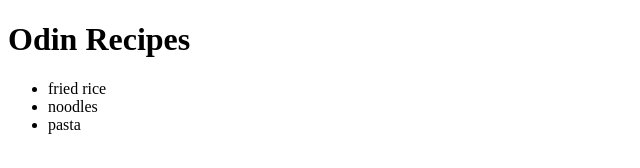
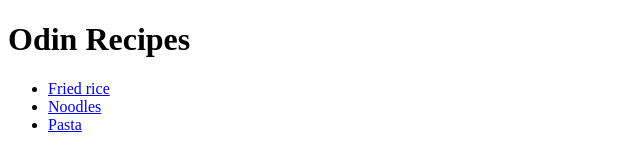
Before and after one commit to N00BMASTER1524/odin-recipes, a plain HTML site: page index.html in a window 1280 px wide. Shown: the whole page, without its empty margins (0-640 px from the left). Drawn offline with Linux system fonts and the light colour scheme.

Commit message:
changes to the list as it was bugged

```diff
--- a/index.html
+++ b/index.html
@@ -8,9 +8,9 @@
 <body>
     <h1>Odin Recipes</h1>
     <ul>
-        <li><a href="recipes/fried_rice.html"></a>fried rice</li>
-        <li><a href="recipes/noodles.html"></a>noodles</li>
-        <li><a href="recipes/pasta.html"></a>pasta</li>
+        <li><a href="recipes/fried_rice.html"> Fried rice</a></li>
+        <li><a href="recipes/noodles.html"> Noodles</a></li>
+        <li><a href="recipes/pasta.html"> Pasta</a></li>
     </ul>
 </body>
 </html>
```
